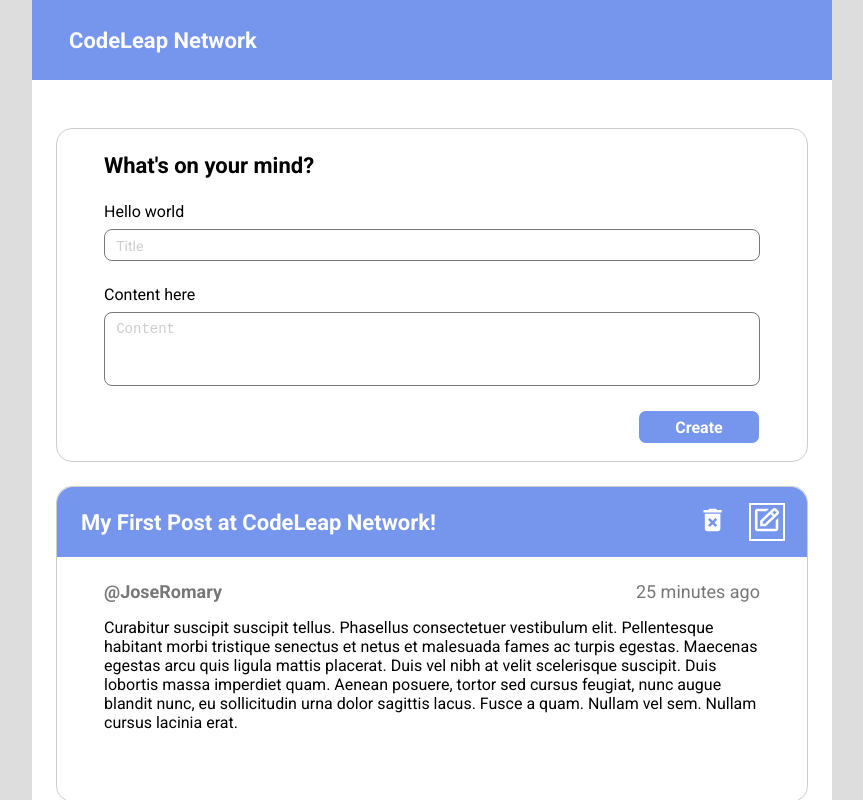
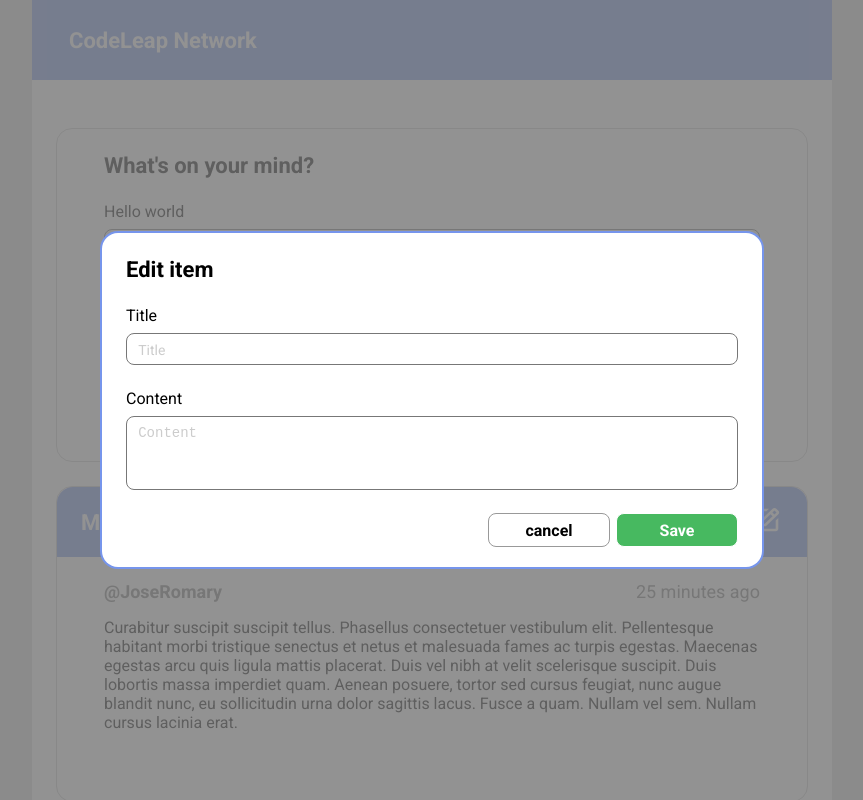
Before and after one commit to jjromary/CodeLeapNetwork, a React (Vite) app: page /feed in a window 1280 px wide. Both pictures are taken after a click on the button 975 px from the left and 522 px from the top of the page. Shown: the top 800 px of the page, without its empty margins (208-1071 px from the left). Built offline with nearby package versions, Linux system fonts and the light colour scheme.

Commit message:
add: finished modal edit

```diff
--- a/src/components/modalDelete/index.tsx
+++ b/src/components/modalDelete/index.tsx
@@ -7,7 +7,6 @@
   isOpen: boolean;
   onRequestClose: () => void;
 }
-
 
 Modal.setAppElement('#root')
 
--- /dev/null
+++ b/src/components/modalEdit/index.tsx
@@ -0,0 +1,68 @@
+import Modal from 'react-modal';
+import { Button } from '../button';
+import { FieldForm } from '../fieldForm';
+import { Title } from '../title';
+import { Container, ContentActions, ContentButton } from './styles';
+
+interface ModalEditProps {
+  isOpen: boolean;
+  onRequestClose: () => void;
+}
+
+Modal.setAppElement('#root')
+
+export function ModalEdit({ isOpen, onRequestClose }: ModalEditProps) {
+  return (
+    <Modal
+      isOpen={isOpen}
+      onRequestClose={onRequestClose}
+      overlayClassName="react-modal-edit-overlay"
+      className="react-modal-edit-content"
+    >
+
+      <Container>
+
+        <Title
+          title="Edit item"
+        />
+        <FieldForm
+          type="input"
+          placeholder="Title"
+          label="Title"
+          height="32px"
+        />
+
+        <FieldForm
+          type="text-area"
+          placeholder="Content"
+          label="Content  "
+          height="74px"
+        />
+
+        <ContentButton>
+          <ContentActions>
+
+            <Button
+              nameButton="cancel"
+              width="120px"
+              height="32px"
+              actionButton="cancel"
+              type="button"
+              onClick={onRequestClose}
+            />
+
+            <Button
+              nameButton="Save"
+              width="120px"
+              height="32px"
+              actionButton="edit"
+              type="submit"
+            />
+          </ContentActions>
+
+        </ContentButton>
+      </Container>
+
+    </Modal>
+  )
+}
--- /dev/null
+++ b/src/components/modalEdit/styles.ts
@@ -0,0 +1,27 @@
+import styled from "styled-components";
+
+export const Container = styled.form`
+  width: 100%;
+  height: 100%;
+  display: flex;
+  flex-direction: column;
+  justify-content: space-between;
+  padding: 1.5rem 1.5rem 1.5rem 1.5rem;
+`;
+
+export const ContentButton = styled.div`
+  width: 100%;
+  height: 32px;
+  display: flex;
+  align-items: center;
+  justify-content: flex-end;
+  margin-top: 1.5rem;
+`;
+
+export const ContentActions = styled.div`
+  width: 256px;
+  height: 32px;
+  display: flex;
+  align-items: center;
+  justify-content: flex-end;
+`;
--- a/src/components/postCard/index.tsx
+++ b/src/components/postCard/index.tsx
@@ -2,12 +2,15 @@
 import deleteIcon from '../../assets/deleteIcon.svg';
 import editIcon from '../../assets/editIcon.svg';
 import { ModalDelete } from '../modalDelete';
+import { ModalEdit } from '../modalEdit';
 import { Title } from "../title";
 import { Container, ContentDetails, ContentIcons, ContentPost, ContentTitle } from "./styles";
 
 
 export function PostCard() {
   const [isDeleteModalOpen, setIsDeleteModalOpen] = useState(false)
+  const [isEditModalOpen, setIsEditModalOpen] = useState(false)
+
 
   function handleOpenDeleteModal() {
     setIsDeleteModalOpen(true)
@@ -15,6 +18,14 @@
 
   function handleCloseDeleteModal() {
     setIsDeleteModalOpen(false)
+  }
+
+  function handleOpenEditModal() {
+    setIsEditModalOpen(true)
+  }
+
+  function handleCloseEditModal() {
+    setIsEditModalOpen(false)
   }
 
   return (
@@ -27,12 +38,16 @@
           <button tabIndex={0} type='button' onClick={handleOpenDeleteModal}>
             <img src={deleteIcon} alt="Icon Delete" />
           </button>
-          <button tabIndex={0} type='button'>
+          <button tabIndex={0} type='button' onClick={handleOpenEditModal}>
             <img src={editIcon} alt="Icon Edit" />
           </button>
           <ModalDelete
             isOpen={isDeleteModalOpen}
             onRequestClose={handleCloseDeleteModal}
+          />
+          <ModalEdit
+            isOpen={isEditModalOpen}
+            onRequestClose={handleCloseEditModal}
           />
         </ContentIcons>
       </ContentTitle>
--- a/src/styles/global.ts
+++ b/src/styles/global.ts
@@ -47,4 +47,25 @@
     background: ${(props) => props.theme["white"]};
     border-radius: 16px;
   }
+
+  .react-modal-edit-overlay {
+    background: rgba(119,119,119, 0.8);
+    position: fixed;
+    top: 0;
+    bottom: 0;
+    right: 0;
+    left: 0;
+    display: flex;
+    align-items: center;
+    justify-content: center;
+  }
+
+  .react-modal-edit-content {
+    width: 100%;
+    max-width: 660px;
+    height: 334px;
+    margin: 0 1.5rem;
+    background: ${(props) => props.theme["white"]};
+    border-radius: 16px;
+  }
 `;
```
